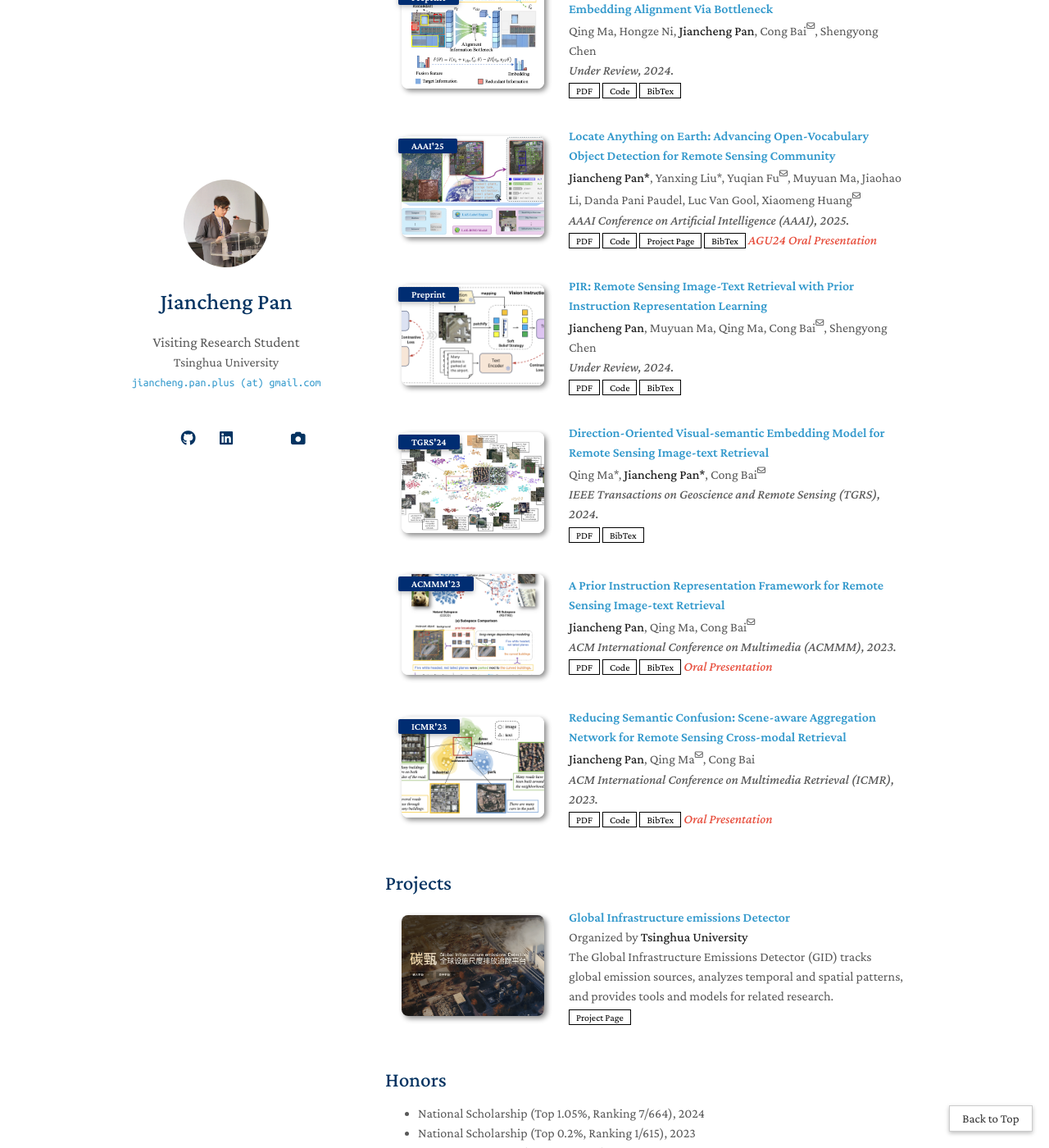
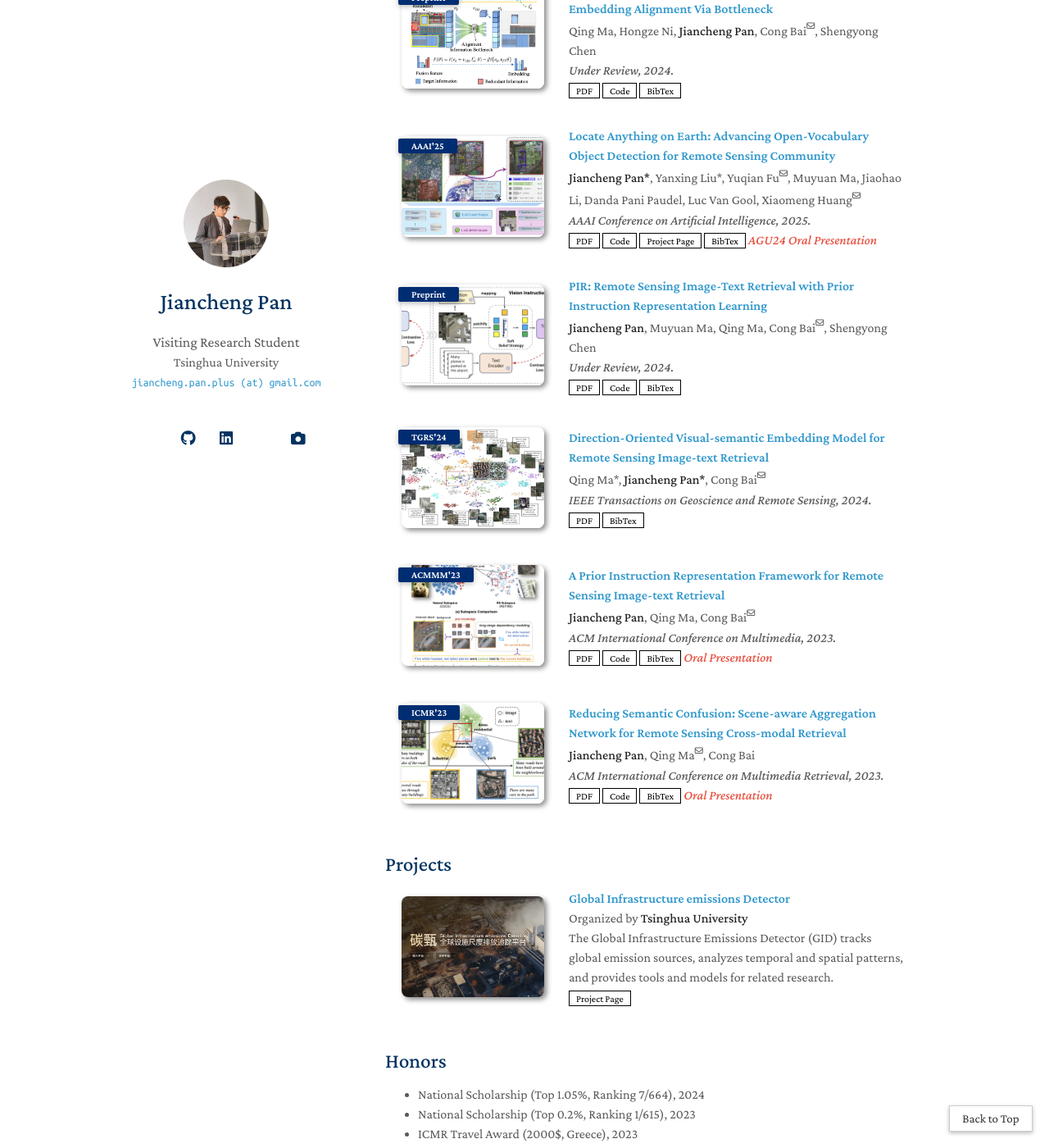
Before and after one commit to jaychempan/jaychempan.github.io, a Jekyll site: the page built from index.md, in a window 1280 px wide and 1400 px high, scrolled down 984 px. Shown: the whole window at 82% size. Built offline with Jekyll 4.4.1, drawn with Linux system fonts in a browser that asks for light colours; a style sheet for code colours, icons or effects is not loaded; our own code applies the rules of GitHub Pages for plain Markdown files.

Commit message:
update index

```diff
--- a/_data/publications.yml
+++ b/_data/publications.yml
@@ -11,7 +11,7 @@
   - title: "Locate Anything on Earth: Advancing Open-Vocabulary Object Detection for Remote Sensing Community"
     authors: <strong>Jiancheng Pan&ast;</strong>, Yanxing Liu&ast;, Yuqian Fu<sup><i class="fa-regular fa-envelope fa-xs"></i></sup>, Muyuan Ma, Jiaohao Li, Danda Pani Paudel, Luc Van Gool, Xiaomeng Huang<sup><i class="fa-regular fa-envelope fa-xs"></i></sup>
     conference_short: AAAI'25
-    conference: AAAI Conference on Artificial Intelligence (AAAI), 2025.
+    conference: AAAI Conference on Artificial Intelligence, 2025.
     pdf: http://arxiv.org/abs/2408.09110
     code: https://github.com/jaychempan/LAE-DINO/
     bibtex: ./bibx/pan2024locateearthadvancingopenvocabulary.html
@@ -31,7 +31,7 @@
   - title: Direction-Oriented Visual-semantic Embedding Model for Remote Sensing Image-text Retrieval
     authors: Qing Ma&ast;, <strong>Jiancheng Pan&ast;</strong>, Cong Bai<sup><i class="fa-regular fa-envelope fa-xs"></i></sup>
     conference_short: TGRS'24
-    conference: IEEE Transactions on Geoscience and Remote Sensing (TGRS), 2024.
+    conference: IEEE Transactions on Geoscience and Remote Sensing, 2024.
     pdf: https://ieeexplore.ieee.org/document/10507076
     bibtex: ./bibx/ma2023direction.html
     image: ./images/papers/tgrs-dove.png
@@ -39,7 +39,7 @@
   - title: A Prior Instruction Representation Framework for Remote Sensing Image-text Retrieval
     authors: <strong>Jiancheng Pan</strong>, Qing Ma, Cong Bai<sup><i class="fa-regular fa-envelope fa-xs"></i></sup>
     conference_short: ACMMM'23
-    conference: ACM International Conference on Multimedia (ACMMM), 2023.
+    conference: ACM International Conference on Multimedia, 2023.
     pdf: https://dl.acm.org/doi/10.1145/3581783.3612374
     code: https://github.com/jaychempan/PIR
     bibtex: ./bibx/pan2024pir.html
@@ -49,7 +49,7 @@
   - title: "Reducing Semantic Confusion: Scene-aware Aggregation Network for Remote Sensing Cross-modal Retrieval"
     authors: <strong>Jiancheng Pan</strong>, Qing Ma<sup><i class="fa-regular fa-envelope fa-xs"></i></sup>, Cong Bai
     conference_short: ICMR'23
-    conference: ACM International Conference on Multimedia Retrieval (ICMR), 2023.
+    conference: ACM International Conference on Multimedia Retrieval, 2023.
     pdf: https://dl.acm.org/doi/abs/10.1145/3591106.3592236
     code: https://github.com/jaychempan/SWAN-pytorch
     bibtex: ./bibx/pan2023reducing.html
```
